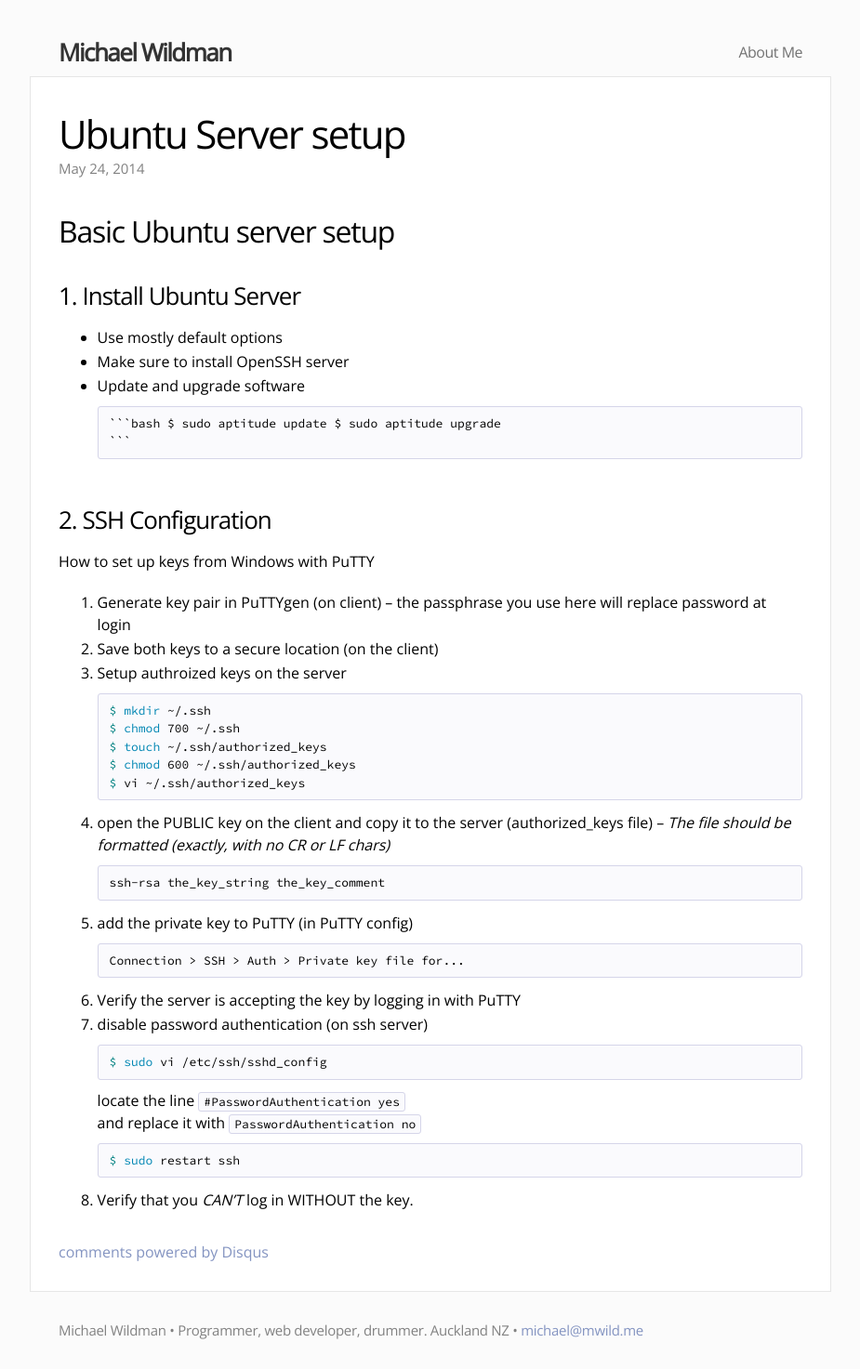
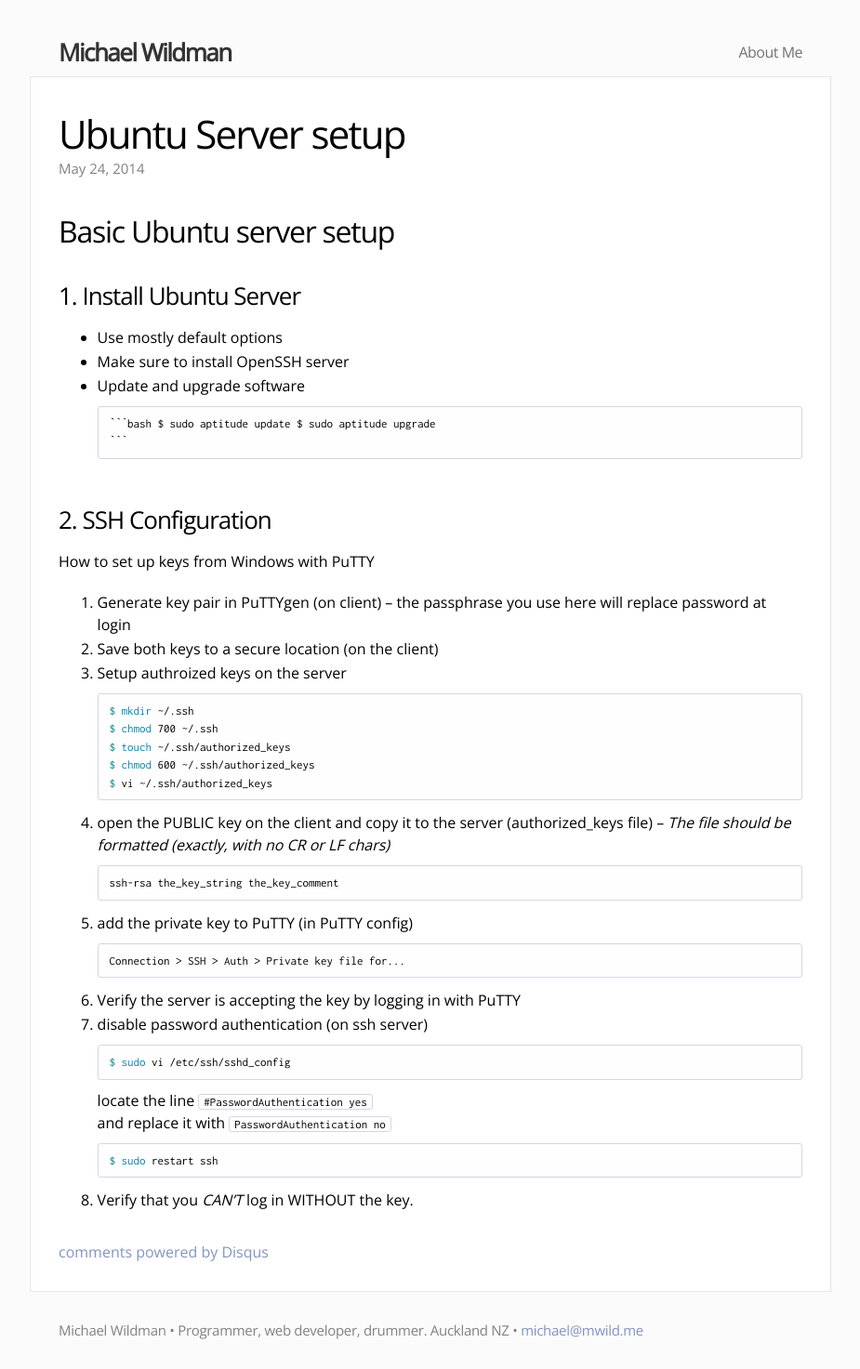
Before and after one commit to m-wild/mwild.me_archive, a Jekyll site: the page built from _posts/2014-05-24-ubuntu-server-setup.md, in a window 1280 px wide. Shown: the whole page at 93% size, without its empty margins (177-1102 px from the left). Built offline with Jekyll 4.4.1, drawn with Linux system fonts in a browser that asks for light colours; Markdown is read by kramdown in place of the engine named in the settings; comment, search, counter and statistics services are not loaded.

Commit message:
code hilighting style

```diff
--- a/_config.yml
+++ b/_config.yml
@@ -9,5 +9,7 @@
 
 # Build settings
 markdown: redcarpet
+redcarpet:
+  extensions: [ smart, tables, no_intra_emphasis ]
 highlighter: pygments
 permalink: /:year/:month/:day/:title.html
--- a/css/main.css
+++ b/css/main.css
@@ -1,5 +1,5 @@
 /* Base -----------------------------------------------------*/
-@import url(http://fonts.googleapis.com/css?family=Open+Sans|Source+Code+Pro);
+@import url(http://fonts.googleapis.com/css?family=Open+Sans|Inconsolata:400,700);
 
 * { margin: 0; padding: 0; }
 
@@ -174,12 +174,12 @@
 .post pre,
 .post code {
   border: 1px solid #d5d5e9;
-  background-color: #fafafd;
+  background-color: #fefeff;
   padding: 8px 12px;
   -webkit-border-radius: 3px;
   -moz-border-radius: 3px;
   border-radius: 3px;
-  font-family: Source Code Pro, monospace;
+  font-family: Inconsolata, monospace;
   font-size: 13px;
   overflow:scroll;
   margin-bottom: 10px;
```
